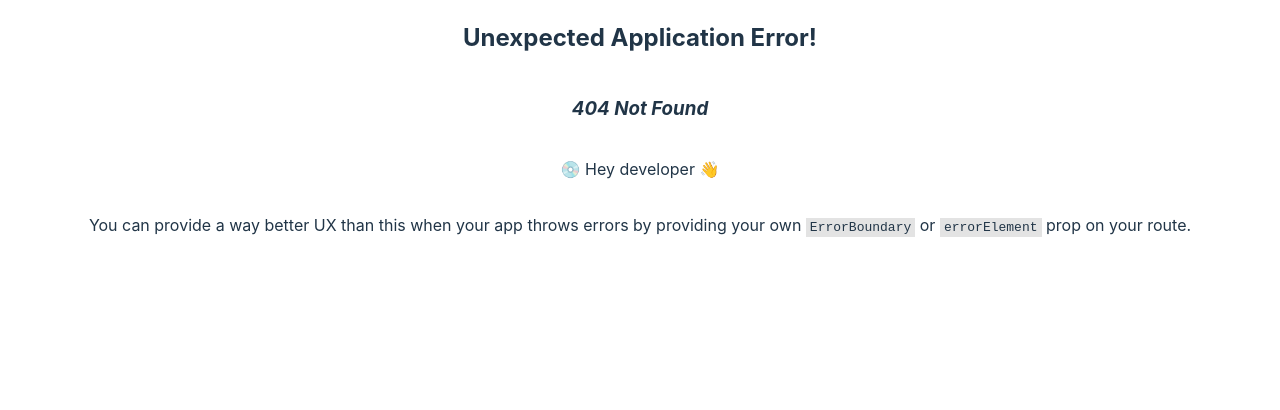
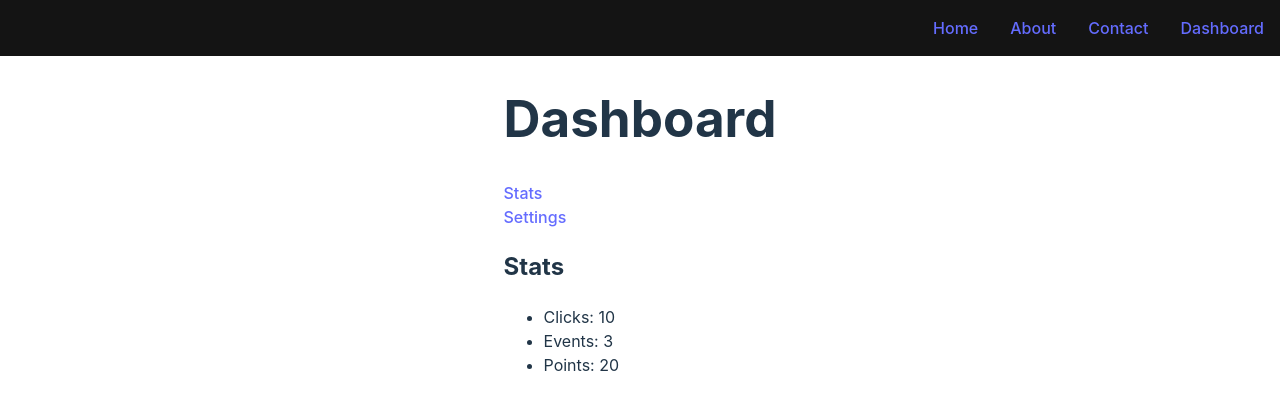
Before and after one commit to j-mattias/react-router-exercises, a React (Vite) app: page /dashboard in a window 1280 px wide. Before the commit this address had no page. Shown: the top 410 px of the page. Built offline with nearby package versions, Linux system fonts and the light colour scheme.

Commit message:
Exercise 2

```diff
--- a/src/components/Navbar.tsx
+++ b/src/components/Navbar.tsx
@@ -6,6 +6,7 @@ export function Navbar() {
       <Link to="/">Home</Link>
       <Link to="/about">About</Link>
       <Link to="/contact">Contact</Link>
+      <Link to="/dashboard">Dashboard</Link>
     </nav>
   );
 }
--- /dev/null
+++ b/src/components/Settings.tsx
@@ -0,0 +1,11 @@
+export function Settings() {
+  return (
+    <section className="settings">
+      <h2>Settings</h2>
+      <ul>
+        <li>Theme: Dark</li>
+        <li>Language: English</li>
+      </ul>
+    </section>
+  );
+}
--- /dev/null
+++ b/src/components/Stats.tsx
@@ -0,0 +1,12 @@
+export function Stats() {
+  return (
+    <section className="stats">
+      <h2>Stats</h2>
+      <ul>
+        <li>Clicks: 10</li>
+        <li>Events: 3</li>
+        <li>Points: 20</li>
+      </ul>
+    </section>
+  )
+}
--- a/src/components/index.ts
+++ b/src/components/index.ts
@@ -1,2 +1,4 @@
 export * from "./App";
 export * from "./Navbar";
+export * from "./Settings";
+export * from "./Stats";
--- /dev/null
+++ b/src/pages/Dashboard.tsx
@@ -0,0 +1,13 @@
+import { Link, Outlet } from "react-router-dom";
+// import { Settings, Stats } from "../components";
+
+export function Dashboard() {
+  return (
+    <main className="dashboard">
+      <h1>Dashboard</h1>
+      <Link to="/dashboard/stats">Stats</Link>
+      <Link to="/dashboard/settings">Settings</Link>
+      <Outlet />
+    </main>
+  );
+}
--- a/src/pages/index.ts
+++ b/src/pages/index.ts
@@ -1,3 +1,4 @@
 export * from "./About";
 export * from "./Contact";
+export * from "./Dashboard";
 export * from "./Home";
--- a/src/router.tsx
+++ b/src/router.tsx
@@ -1,6 +1,6 @@
 import { createBrowserRouter, createRoutesFromElements, Route } from "react-router-dom";
-import { App } from "./components";
-import { About, Contact, Home } from "./pages";
+import { App, Settings, Stats } from "./components";
+import { About, Contact, Home, Dashboard } from "./pages";
 
 export const router = createBrowserRouter([
   {
@@ -19,6 +19,24 @@ export const router = createBrowserRouter([
         path: "contact",
         element: <Contact />,
       },
+      {
+        path: "dashboard",
+        element: <Dashboard />,
+        children: [
+          {
+            index: true,
+            element: <Stats />
+          },
+          {
+            path: "stats",
+            element: <Stats />,
+          },
+          {
+            path: "settings",
+            element: <Settings />,
+          },
+        ],
+      },
     ],
   },
 ]);
@@ -29,6 +47,11 @@ export const routerJSX = createBrowserRouter(
       <Route element={<Home />} index />
       <Route element={<About />} path="about" />
       <Route element={<Contact />} path="contact" />
+      <Route element={<Dashboard />} path="dashboard">
+        <Route element={<Stats />} index />
+        <Route element={<Stats />} path="/dashboard/stats" />
+        <Route element={<Settings />} path="/dashboard/settings" />
+      </Route>
     </Route>
   )
 );
```
